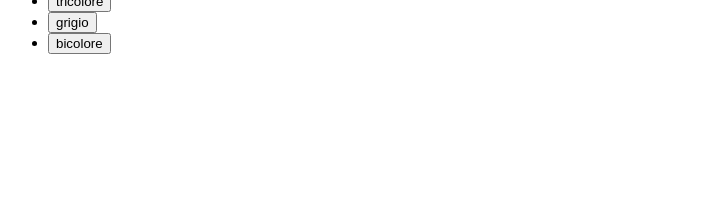
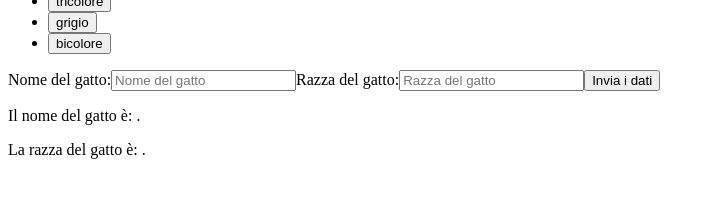
Before and after one commit to AngelaFerraro18/react-esercizi-vari, a React (Vite) app: page / in a window 1280 px wide. Shown: the part 337-534 px from the top of the page, without its empty margins (0-715 px from the left). Built offline with nearby package versions, Linux system fonts and the light colour scheme; no server answers.

Commit message:
feat: ex 5 completed, version using 2 useState for 2 inputs

```diff
--- a/src/App.jsx
+++ b/src/App.jsx
@@ -2,6 +2,7 @@ import CatsCount from "./components/CatsCount"
 import ColourCat from "./components/ColourCat"
 import FactsCats from "./components/FactsCats"
 import ShowRandomImage from "./components/ShowRandomImage"
+import FormAdoption from "./components/formAdoption"
 
 function App() {
 
@@ -12,6 +13,7 @@ function App() {
       <ShowRandomImage />
       <FactsCats />
       <ColourCat />
+      <FormAdoption />
     </>
   )
 }
--- /dev/null
+++ b/src/components/FormAdoption.jsx
@@ -0,0 +1,38 @@
+import { useState } from "react";
+
+function formAdoption() {
+
+    const [nameCat, setNameCat] = useState('');
+    const [raceCat, setRaceCat] = useState('');
+
+    function handleFormCat(event) {
+        event.preventDefault();
+        console.log('ho mandato i dati')
+
+        alert(`Grazie, hai adottato: ${nameCat}, di razza: ${raceCat}`)
+
+    }
+    return <>
+        <form onSubmit={handleFormCat}>
+            <label htmlFor="name-cat">Nome del gatto:</label>
+            <input type="text"
+                id="name-cat"
+                value={nameCat}
+                onChange={(e) => setNameCat(e.target.value)}
+                placeholder="Nome del gatto" />
+
+            <label htmlFor="race-cat">Razza del gatto:</label>
+            <input type="text"
+                id="race-cat"
+                value={raceCat}
+                onChange={(e) => setRaceCat(e.target.value)}
+                placeholder="Razza del gatto" />
+            <button type="submit">Invia i dati</button>
+        </form>
+
+        <p>Il nome del gatto è: {nameCat}.</p>
+        <p>La razza del gatto è: {raceCat}.</p>
+    </>
+}
+
+export default formAdoption;
```
